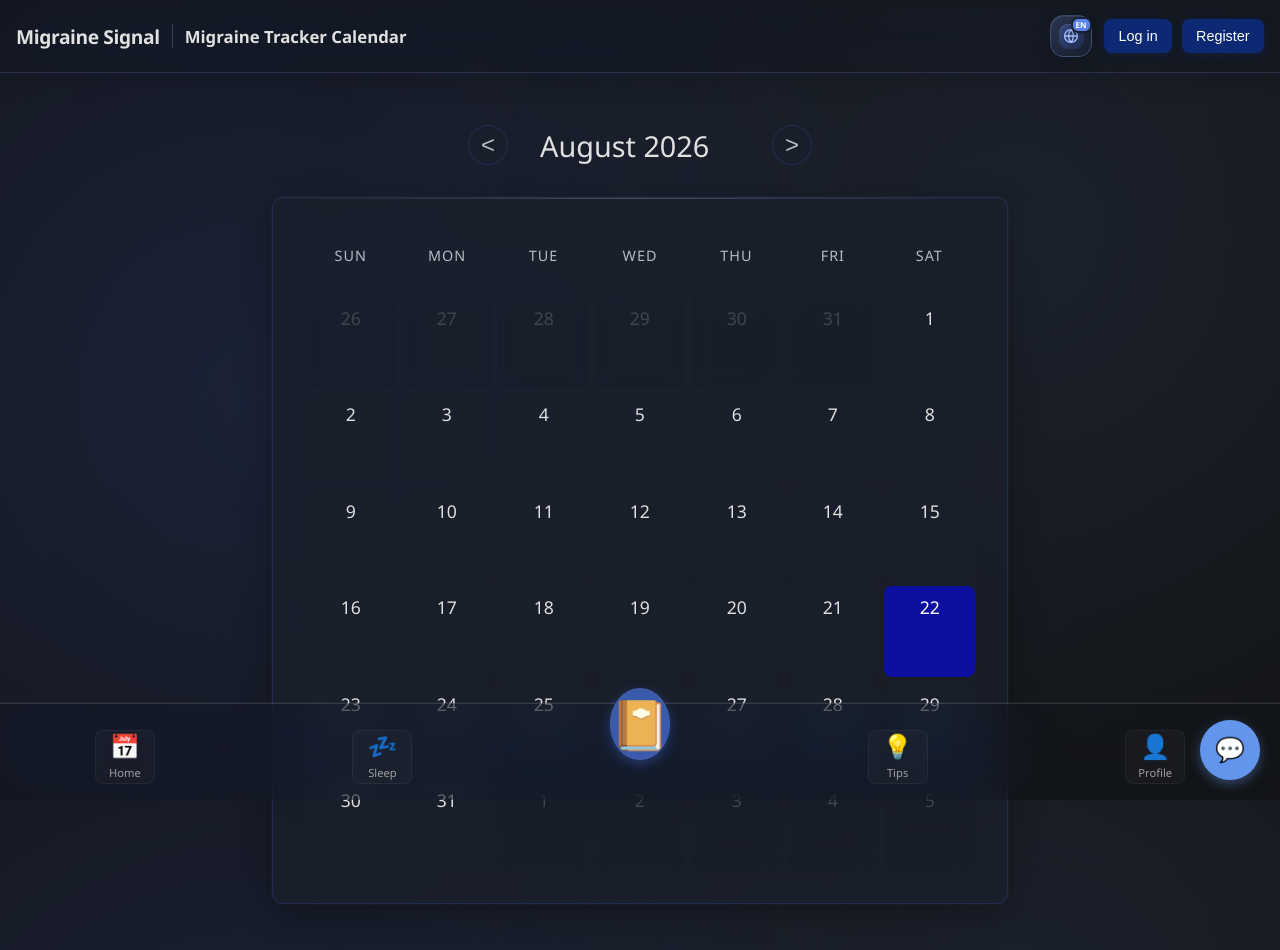
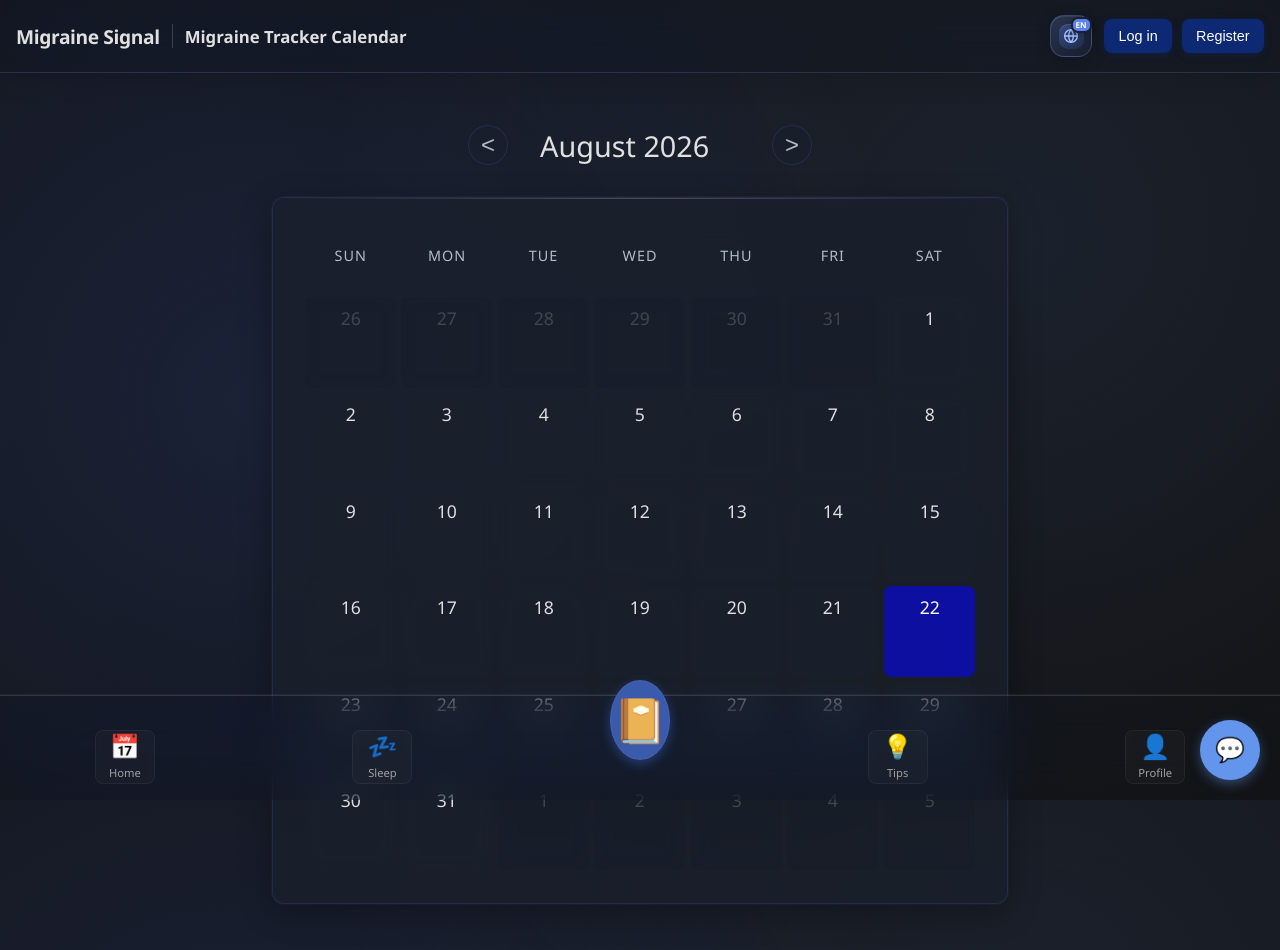
Before and after one commit to Kathy0416/HHCC2026, a plain HTML site: page index.html in a window 1280 px wide. Drawn offline with Linux system fonts and the light colour scheme; no server answers.

Commit message:
fix: Adjusted the bottom navigation bar's background and calendar button size for better visibility and aesthetics.

```diff
--- a/styles.css
+++ b/styles.css
@@ -1248,8 +1248,8 @@ html[lang="en"] .header h1 {
     top: -1.3rem;
     background: var(--accent-blue);
     border-radius: 50%;
-    width: 72px !important;
-    height: 72px !important;
+    width: 80px !important;
+    height: 80px !important;
     display: flex;
     align-items: center;
     justify-content: center;
@@ -1259,7 +1259,7 @@ html[lang="en"] .header h1 {
 }
 
 .nav-link.calendar-btn .nav-icon {
-    font-size: 3.00rem !important;
+    font-size: 2.7rem !important;
     margin-bottom: 0;
     color: white;
     width: auto;
```
